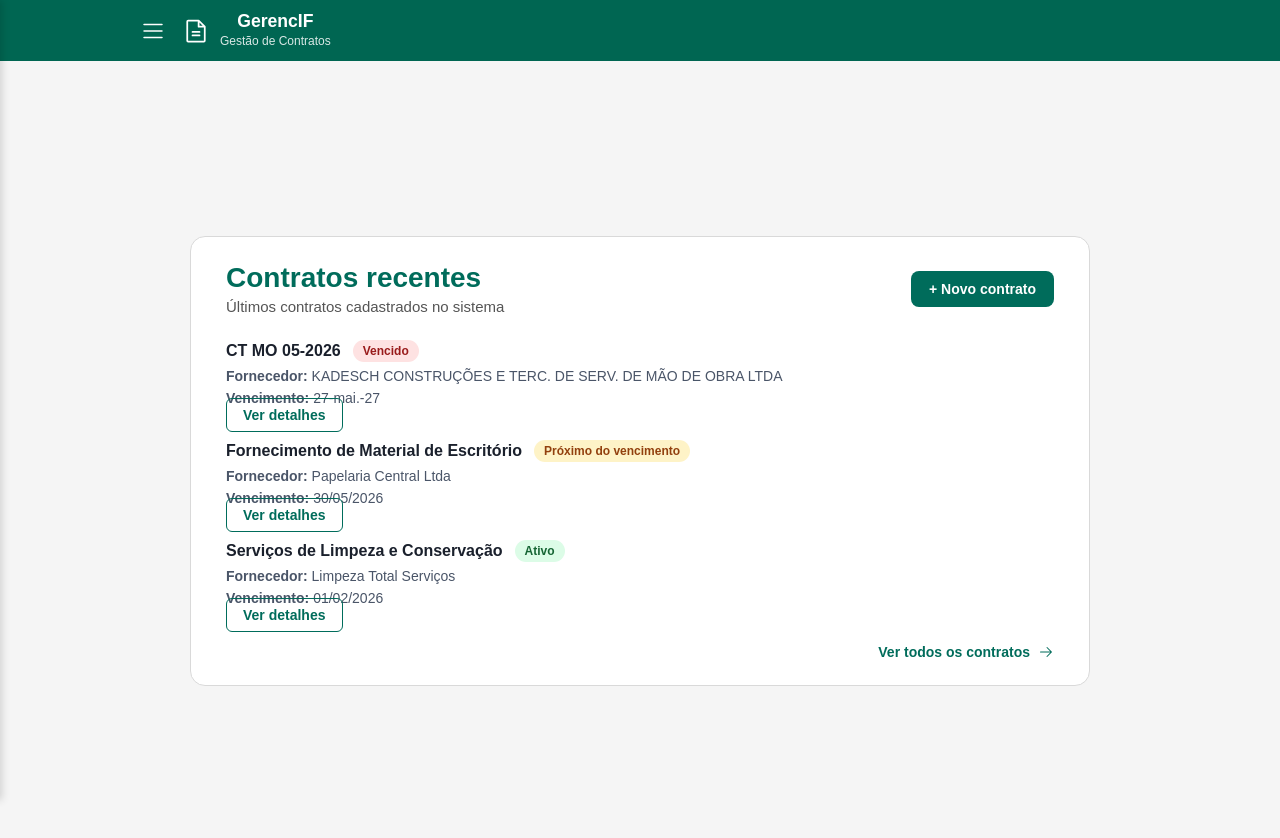
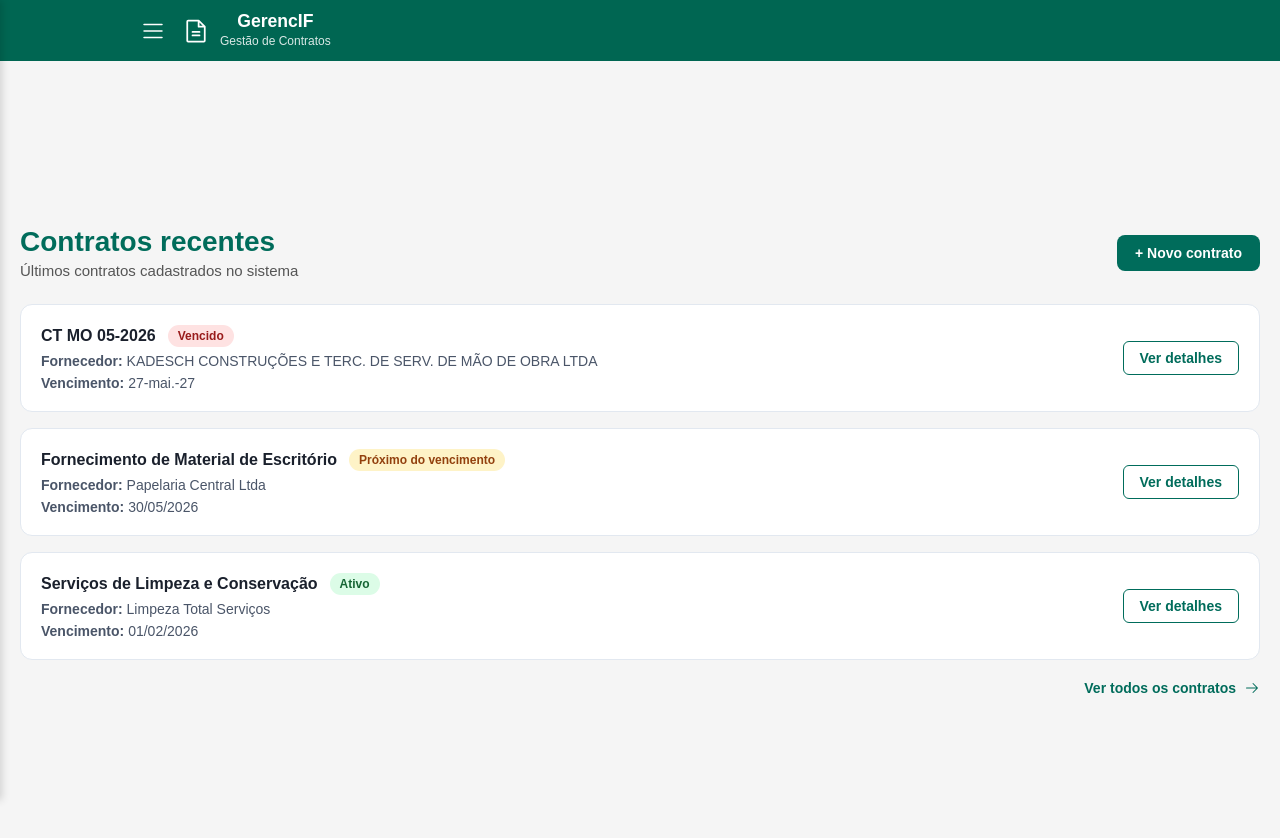
Before and after one commit to laviniamarante/DAW_TCC, a Next.js app: page /inicial in a window 1280 px wide. Shown: the top 838 px of the page. Built offline with nearby package versions, Linux system fonts and the light colour scheme.

Commit message:
Hugo fez alterações e eu tbm

```diff
--- a/src/app/(private)/detalhes/[id]/page.module.css
+++ b/src/app/(private)/detalhes/[id]/page.module.css
@@ -5,7 +5,6 @@
 }
 
 .cabecalho{
-    background-color: black;
     padding: 2px;
     font-size: 1rem;
 
@@ -32,7 +31,6 @@
 }
 
 .campo {
-    background-color: black;
     align-items: center;
     margin: 0 15px;
     width: 100%;
--- a/src/app/(private)/inicial/page.module.css
+++ b/src/app/(private)/inicial/page.module.css
@@ -9,19 +9,6 @@
     padding: 20px;
     box-sizing: border-box;
 }
-
-.cartaoExterno {
-    width: 100%;
-    max-width: 900px;
-    background-color: #ffffff;
-    padding: 25px 35px;
-    border: 1px solid #d9d9d9;
-    border-radius: 15px;
-    display: flex;
-    flex-direction: column;
-    box-sizing: border-box;
-}
-
 
 .linhaCabecalho {
     display: flex;
--- a/src/app/(private)/inicial/page.tsx
+++ b/src/app/(private)/inicial/page.tsx
@@ -1,12 +1,11 @@
 "use client";
 
 import Link from "next/link";
-import { ArrowRight } from "@phosphor-icons/react";
+import { ArrowRightIcon } from "@phosphor-icons/react";
 import { CONTRATOS_MOCK, Contrato } from "@/db/contratosMock";
 import styles from "./page.module.css";
 
 export default function PaginaInicial() {
-  // mostra só os 3 primeiros contratos como "recentes"
   const contratosRecentes = CONTRATOS_MOCK.slice(0, 3);
 
   const obterClasseEtiqueta = (status: Contrato["status"]) => {
@@ -22,7 +21,7 @@ export default function PaginaInicial() {
 
   return (
     <main className={styles.conteinerPrincipal}>
-      <div className={styles.cartaoExterno}>
+
         <div className={styles.linhaCabecalho}>
           <div className={styles.grupoTitulo}>
             <h2 className={styles.titulo}>Contratos recentes</h2>
@@ -35,7 +34,7 @@ export default function PaginaInicial() {
 
         <div className={styles.listaContratos}>
           {contratosRecentes.map((contrato) => (
-            <div key={contrato.id_contrato} className={styles.itemContrato}>
+            <div key={contrato.id_contrato} className={styles.cartaoContrato}>
               <div className={styles.cartaoEsquerda}>
                 <div className={styles.cabecalhoTitulo}>
                   <h3 className={styles.tituloContrato}>
@@ -70,10 +69,10 @@ export default function PaginaInicial() {
         <div className={styles.envoltorioVerTodos}>
           <Link href="/contratos" className={styles.linkVerTodos}>
             Ver todos os contratos
-            <ArrowRight size={16} />
+            <ArrowRightIcon size={16} />
           </Link>
         </div>
-      </div>
+
     </main>
   );
 }
```
Also changed, not shown: src/app/(private)/contratos/page.tsx (+14 -13 lines), src/app/(private)/detalhes/[id]/page.tsx (+12 -12 lines).
